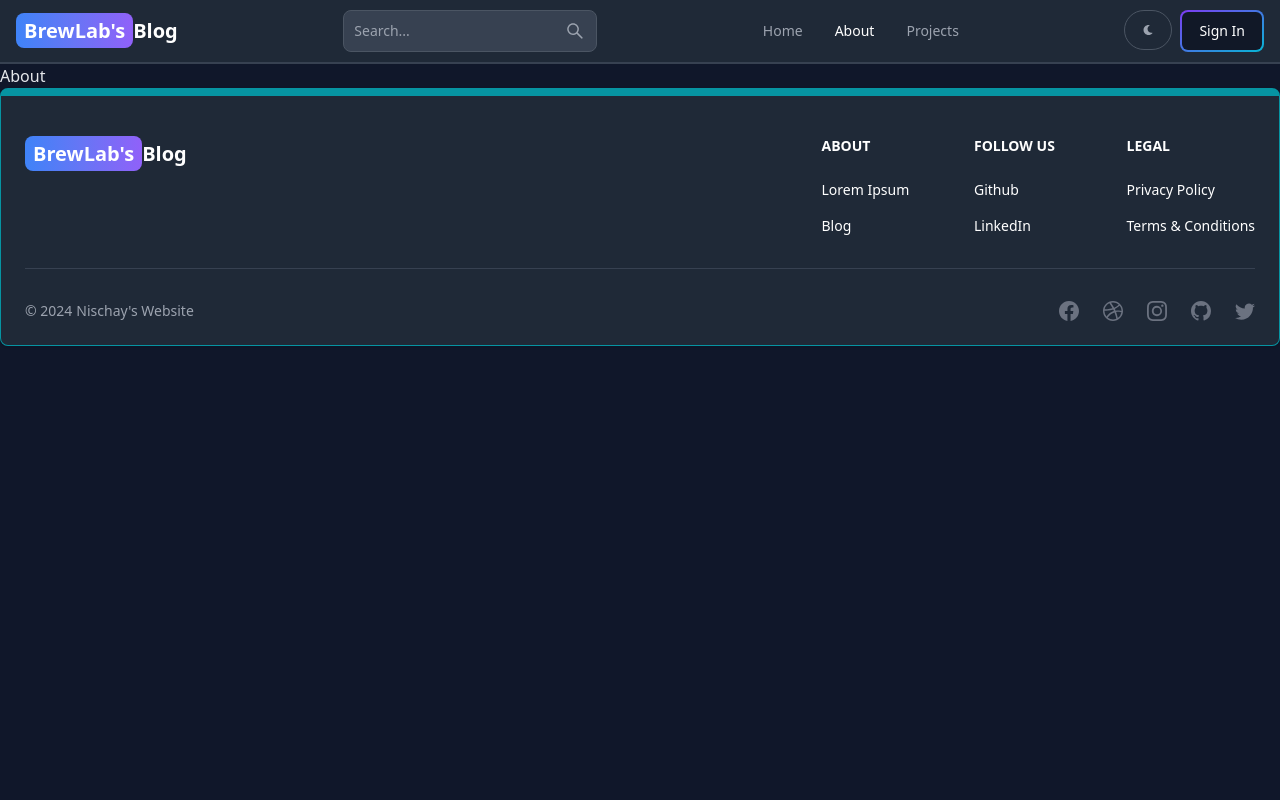
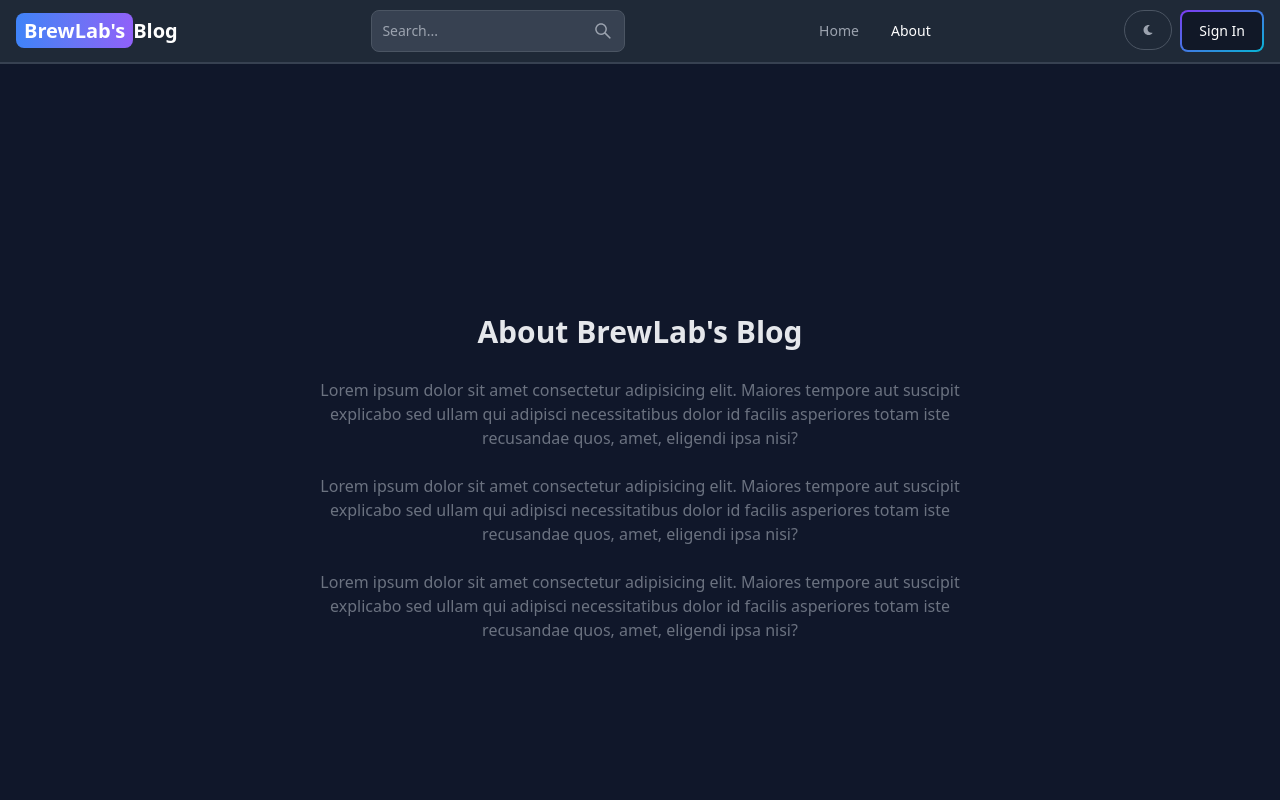
Before and after one commit to nischay-singh/BrewLabs-Blog, a React (Vite) app in the folder client/: page /about in a window 1280 px wide. Shown: the top 800 px of the page. Built offline with nearby package versions, Linux system fonts and the light colour scheme; no server answers.

Commit message:
Added about page

```diff
--- a/client/src/App.jsx
+++ b/client/src/App.jsx
@@ -5,7 +5,6 @@ import About from "./pages/About";
 import SignIn from "./pages/SignIn";
 import SignUp from "./pages/SignUp";
 import Dashboard from "./pages/Dashboard";
-import Projects from "./pages/Projects";
 import Header from "./components/Header";
 import Footer from "./components/Footer";
 import PrivateRoute from "./components/PrivateRoute";
@@ -34,7 +33,6 @@ export default function App() {
           <Route path="/create-post" element={<CreatePost />} />
           <Route path="/update-post/:postId" element={<UpdatePost />} />
         </Route>
-        <Route path="/projects" element={<Projects />} />
         <Route path="/post/:postSlug" element={<PostPage />} />
       </Routes>
       <Footer />
--- a/client/src/components/Header.jsx
+++ b/client/src/components/Header.jsx
@@ -130,11 +130,6 @@ export default function Header() {
             About
           </Link>
         </Navbar.Link>
-        <Navbar.Link active={path === "/projects"} as={"div"}>
-          <Link to="/projects" className="block">
-            Projects
-          </Link>
-        </Navbar.Link>
       </Navbar.Collapse>
     </Navbar>
   );
--- a/client/src/pages/About.jsx
+++ b/client/src/pages/About.jsx
@@ -1,7 +1,35 @@
-import React from 'react'
-
 export default function About() {
   return (
-    <div>About</div>
-  )
+    <div className="min-h-screen flex items-center justify-center">
+      <div className="max-w-2xl mx-auto p-3 text-center">
+        <div>
+          <h1 className="text-3xl font font-semibold text-center my-7">
+            About BrewLab's Blog
+          </h1>
+          <div className="text-md text-gray-500 flex flex-col gap-6">
+            <p>
+              Lorem ipsum dolor sit amet consectetur adipisicing elit. Maiores
+              tempore aut suscipit explicabo sed ullam qui adipisci
+              necessitatibus dolor id facilis asperiores totam iste recusandae
+              quos, amet, eligendi ipsa nisi?
+            </p>
+
+            <p>
+              Lorem ipsum dolor sit amet consectetur adipisicing elit. Maiores
+              tempore aut suscipit explicabo sed ullam qui adipisci
+              necessitatibus dolor id facilis asperiores totam iste recusandae
+              quos, amet, eligendi ipsa nisi?
+            </p>
+
+            <p>
+              Lorem ipsum dolor sit amet consectetur adipisicing elit. Maiores
+              tempore aut suscipit explicabo sed ullam qui adipisci
+              necessitatibus dolor id facilis asperiores totam iste recusandae
+              quos, amet, eligendi ipsa nisi?
+            </p>
+          </div>
+        </div>
+      </div>
+    </div>
+  );
 }
--- a/client/src/pages/Projects.jsx
+++ /dev/null
@@ -1,7 +0,0 @@
-import React from 'react'
-
-export default function Projects() {
-  return (
-    <div>Projects</div>
-  )
-}
```
